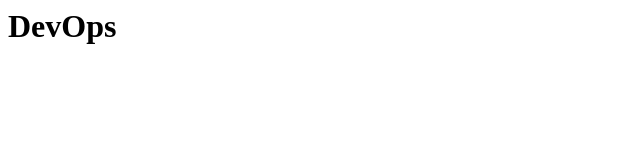
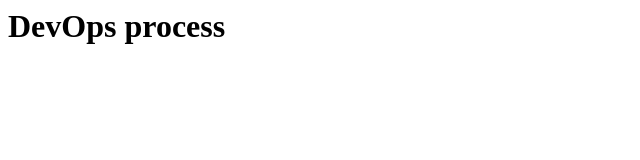
Before and after one commit to srinivaskona7/MyFirstRepo, a plain HTML site: page mysite/readme.html in a window 1280 px wide. Shown: the whole page, without its empty margins (0-640 px from the left). Drawn offline with Linux system fonts and the light colour scheme.

Commit message:
Update readme.html

```diff
--- a/mysite/readme.html
+++ b/mysite/readme.html
@@ -1,4 +1,4 @@
 <html>
   <head></head>
-  <body><h1>DevOps</h1></body>
+  <body><h1>DevOps process</h1></body>
 </html>
```
